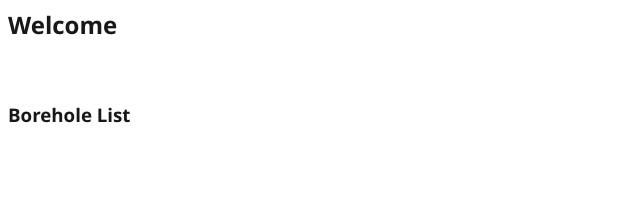
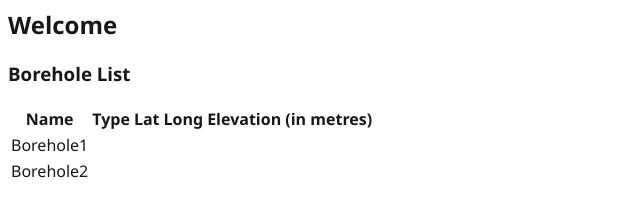
Before and after one commit to SiviweMajova/boreholes, a website: page frontend/index.html in a window 1280 px wide. Shown: the whole page, without its empty margins (0-640 px from the left). Drawn offline with nearby package versions, Linux system fonts and the light colour scheme; some packages are replaced by stand-ins of ours.

Commit message:
Add borehole list partial

```diff
--- a/frontend/index.html
+++ b/frontend/index.html
@@ -3,6 +3,7 @@
         <title>Borehole Management</title>
         <meta name="author" content="Siviwe Majova"/>
         <script src="node_modules/angular/angular.min.js"></script>
+        <script src="node_modules/angular-route/angular-route.min.js"></script>
         <script src="js/app.js"></script>
         <style>
             body {
@@ -12,7 +13,7 @@
         </style>
     </head>
     <body ng-app="boreholeManager">
-        <h2>Welcome</h2><br>
-        <h3>Borehole List</h3>
+        <h2>Welcome</h2>
+        <ng-view></ng-view>
     </body>
 </html>
--- a/frontend/js/app.js
+++ b/frontend/js/app.js
@@ -1,9 +1,19 @@
-var app = angular.module('boreholeManager', []);
+var app = angular.module('boreholeManager', ['ngRoute']);
 
-app.controller('BoreholeList', ['$scope', '$http', function($scope, $http) {
+app.config(function($routeProvider) {
+    $routeProvider
+    .when('/', {
+        templateUrl:'partials/list.htm',
+        controller: 'boreholeList'
+    });
+});
+
+app.controller('boreholeList', ['$scope', '$http', function($scope, $http) {
+
+    $scope.list = [{name: 'Borehole1'}, {name: 'Borehole2'}];
 
 }]);
 
-app.controller('AddBorehole', ['$scope', '$http', function($scope, $http) {
+app.controller('addBorehole', ['$scope', '$http', function($scope, $http) {
 
 }]);
--- /dev/null
+++ b/frontend/partials/list.htm
@@ -0,0 +1,17 @@
+<div ng-controller="boreholeList">
+    <h3>Borehole List</h3>
+    <table>
+        <thead>
+            <tr><th>Name</th><th>Type</th><th>Lat</th><th>Long</th><th>Elevation (in metres)</th></tr>
+        </thead>
+        <tbody>
+            <tr ng-repeat="borehole in list">
+                <td>{{borehole.name}}</td>
+                <td></td>
+                <td></td>
+                <td></td>
+                <td></td>
+            </tr>
+        </tbody>
+    </table>
+</div>
```
